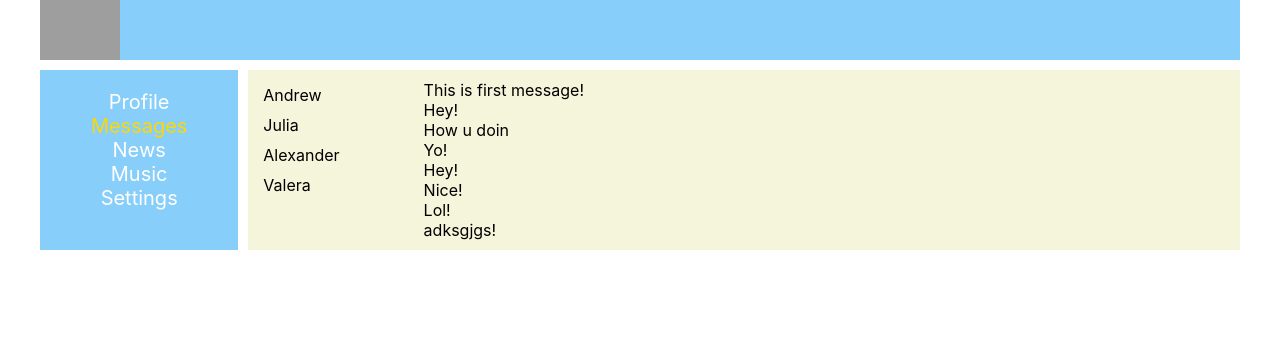
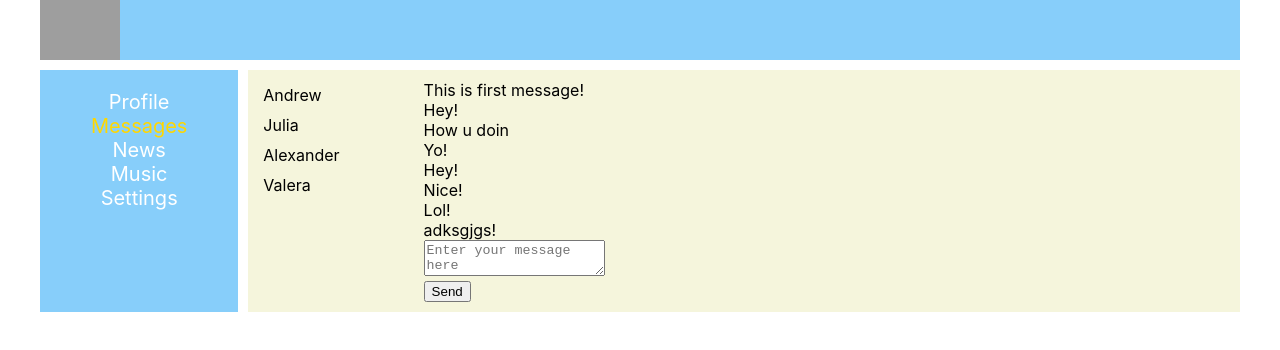
Before and after one commit to aleksandrovskiys/react-wos, a React (Create React App) app: page /dialogs in a window 1280 px wide. Shown: the top 350 px of the page. Built offline with nearby package versions, Linux system fonts and the light colour scheme; grey boxes are pictures that could not be loaded.

Commit message:
add message area event to posts and message

```diff
--- a/src/components/Dialogs/Dialogs.js
+++ b/src/components/Dialogs/Dialogs.js
@@ -11,6 +11,12 @@ const Dialogs = (props) => {
     let messageComponents = props.messagesData
         .map(message => <Message text={message.text}/>);
 
+    let messageArea = React.createRef();
+
+    function sendMessage() {
+        alert(messageArea.current.value)
+    }
+
     return (
         <div className={css.dialogs}>
             <div className={css.dialogItems}>
@@ -18,7 +24,14 @@ const Dialogs = (props) => {
             </div>
             <div className={css.messages}>
                 {messageComponents}
+                <div>
+                    <textarea placeholder='Enter your message here' ref={messageArea} ></textarea>
+                </div>
+                <div>
+                    <button onClick={sendMessage}>Send</button>
+                </div>
             </div>
+
         </div>
     )
 }
--- a/src/components/Profile/MyPosts/MyPosts.js
+++ b/src/components/Profile/MyPosts/MyPosts.js
@@ -7,15 +7,20 @@ const MyPosts = (props) => {
     let postsComponents = props.postsData
         .map(post => <Post body={post.body} likes={post.likes}/>);
 
+    let newPostElement = React.createRef();
+    let addPost = () => {
+        alert(newPostElement.current.value);
+    }
+
     return (
         <div>
             <h3>My posts</h3>
             <div>
                 <div>
-                    <textarea placeholder={'Put your text here'}></textarea>
+                    <textarea placeholder='Put your text here' ref={newPostElement}></textarea>
                 </div>
                 <div>
-                    <button>Send</button>
+                    <button onClick={addPost}>Add Post</button>
                 </div>
             </div>
             <div className={css.posts}>
```
Also changed, not shown: 1 other file (tests, documents, lock files or other folders).
